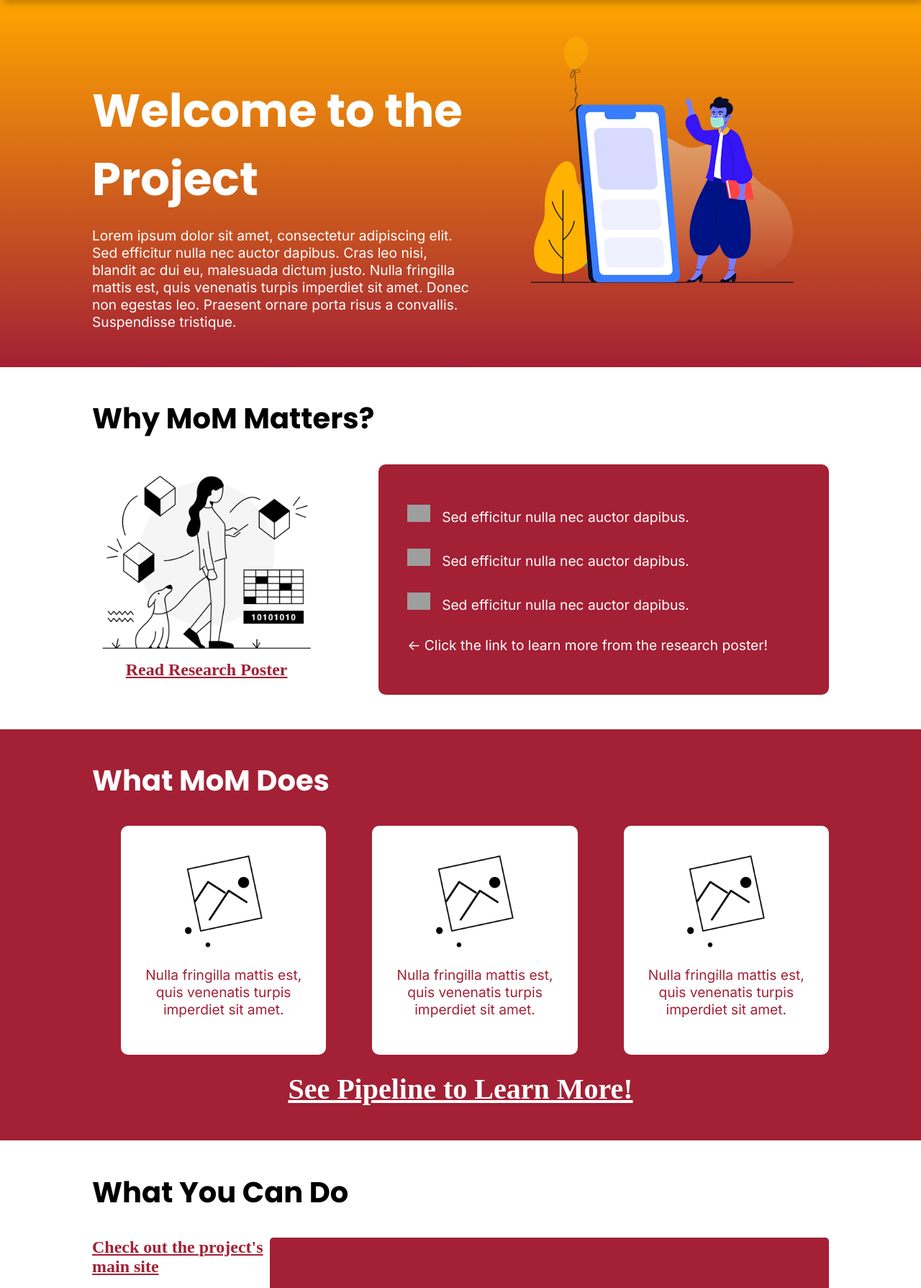
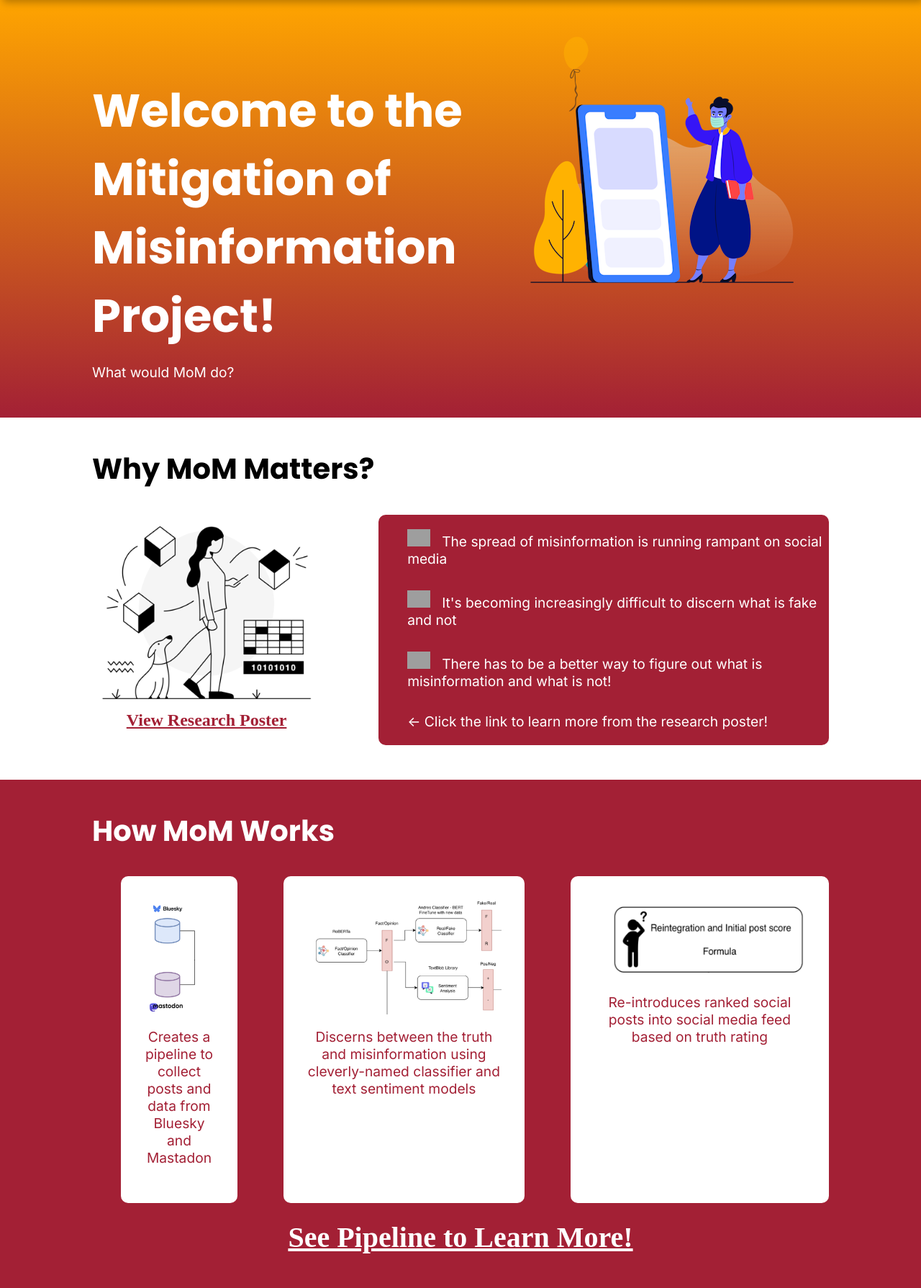
Before and after one commit to xingchen33/MoM_Website, a PHP site: page /home.php in a window 1280 px wide. Shown: the part 185-1974 px from the top of the page at 72% size. Run offline with PHP 8.4, Linux system fonts and the light colour scheme; grey boxes are pictures that could not be loaded.

Commit message:
Updated home page
Added information and images to the home page

```diff
--- a/grouproject/css/home.css
+++ b/grouproject/css/home.css
@@ -122,6 +122,7 @@ h1{
 
 }
 
+
 /* .containerOuter{
     display:flex;
     gap:4rem;
@@ -148,7 +149,12 @@ h1{
 }
 
 .whatIcon{
-    height:9rem;
+    height:10rem;
+}
+
+.whatIcon2{
+    width:20rem;
+    height:7rem;
 }
 
 #pipeline{
--- a/grouproject/home.php
+++ b/grouproject/home.php
@@ -14,11 +14,8 @@
 
             <div id="cover">
                 <div class="left">
-                    <h1>Welcome to the Project</h1>
-                    <p>Lorem ipsum dolor sit amet, consectetur adipiscing elit. Sed efficitur nulla nec auctor dapibus. Cras leo nisi, blandit ac dui eu, malesuada
-                        dictum justo.
-                        Nulla fringilla mattis est, quis venenatis turpis imperdiet sit amet. Donec non egestas leo. Praesent ornare porta risus a convallis. Suspendisse
-                        tristique.
+                    <h1>Welcome to the Mitigation of Misinformation Project!</h1>
+                    <p>What would MoM do?
                     </p>
                 </div>
                 <aside class="right">
@@ -37,13 +34,13 @@
 
                     <div class="left">
                         <img src="img/home_why.png"/>
-                        <a class="external" href="external/poster.pdf">Read Research Poster</a>
+                        <a class="external" href="external/poster.pdf">View Research Poster</a>
                     </div>
                     <aside class="right">
                         <ul>
-                            <li><img class="why_svg" src="img/home_svg.png">Sed efficitur nulla nec auctor dapibus.</li>
-                            <li><img class="why_svg" src="img/home_svg.png">Sed efficitur nulla nec auctor dapibus.</li>
-                            <li><img class="why_svg" src="img/home_svg.png">Sed efficitur nulla nec auctor dapibus.</li>
+                            <li><img class="why_svg" src="img/home_svg.png">The spread of misinformation is running rampant on social media</li>
+                            <li><img class="why_svg" src="img/home_svg.png">It's becoming increasingly difficult to discern what is fake and not</li>
+                            <li><img class="why_svg" src="img/home_svg.png">There has to be a better way to figure out what is misinformation and what is not!</li>
                             <li id="poster"> <- Click the link to learn more from the research poster!</li>
 
                         </ul>
@@ -54,23 +51,23 @@
             </div>
 
             <div  class='section split3' id="what">
-                <h2>What MoM Does</h1>
+                <h2>How MoM Works</h1>
                 <ul class="containerOuter">
                     <li class="container">
                         <img class="whatIcon" src="img/home_what1.png"/>
-                        <p>Nulla fringilla mattis est, quis venenatis turpis imperdiet sit amet.</p>
+                        <p>Creates a pipeline to collect posts and data from Bluesky and Mastadon</p>
                     </li>
                     <li class="container">
-                        <img class="whatIcon" src="img/home_what1.png"/>
-                        <p>Nulla fringilla mattis est, quis venenatis turpis imperdiet sit amet.</p>
+                        <img class="whatIcon" src="img/home_what2.png"/>
+                        <p>Discerns between the truth and misinformation using cleverly-named classifier and text sentiment models</p>
                     </li>
                     <li class="container">
-                        <img class="whatIcon" src="img/home_what1.png"/>
-                        <p>Nulla fringilla mattis est, quis venenatis turpis imperdiet sit amet.</p>
+                        <img class="whatIcon2" src="img/home_what3.png"/>
+                        <p>Re-introduces ranked social posts into social media feed based on truth rating</p>
                     </li>
                 </ul>
 
-                <a id="pipeline" class="external" href="external/pipeline.png">See Pipeline to Learn More!</a>
+                <a id="pipeline" class="external" href="external/pipeline.png", target = "_blank">See Pipeline to Learn More!</a>
 
             </div>
 
```
Also changed, not shown: grouproject/img/home_what1.png, grouproject/img/home_what2.png (added), grouproject/img/home_what3.png (added), 3 other files.
